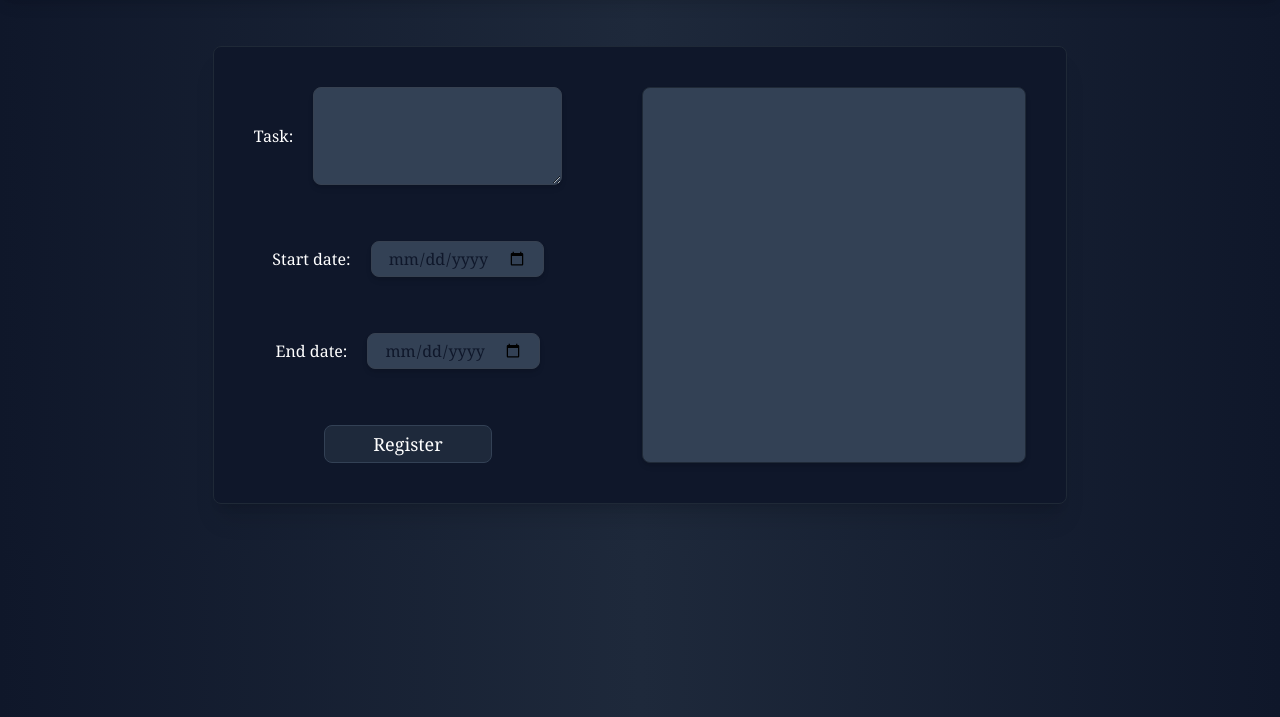
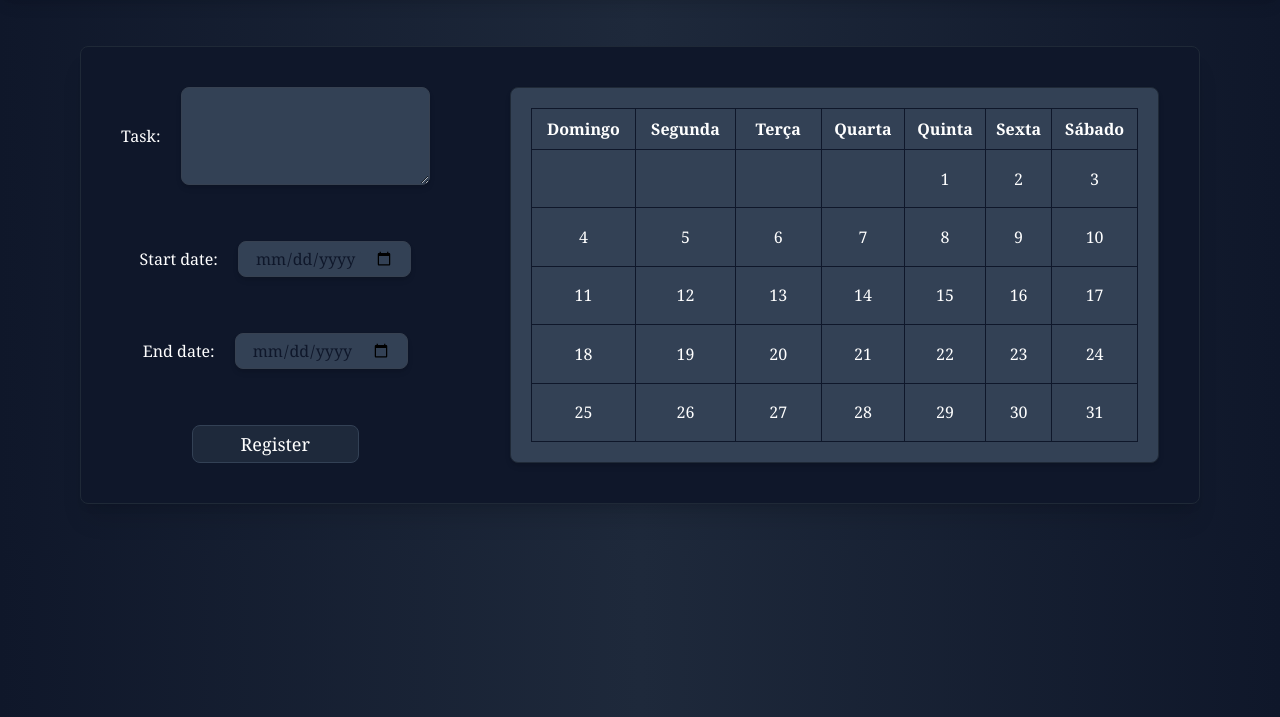
Before and after one commit to Davitoreti/task-list, a plain HTML site: page index.html in a window 1280 px wide. Shown: the part 83-800 px from the top of the page. Drawn offline with nearby package versions, Linux system fonts and the light colour scheme.

Commit message:
build: add javascript

```diff
--- a/index.html
+++ b/index.html
@@ -27,7 +27,7 @@
     </header>
 
     <main class="flex justify-center text-white text-base my-12">
-        <form class="flex flex-row items-center bg-slate-900 border border-gray-800 rounded-lg shadow-xl gap-20 p-10">
+        <form class="flex flex-row items-center bg-slate-900 border border-gray-800 rounded-lg shadow-xl w-screen mx-20 gap-20 p-10">
             <div class="flex flex-col items-center gap-14 h-full">
                 <div class="flex gap-5">
                     <label class="flex items-center" for="textAreaTask">Task:</label>
@@ -51,8 +51,67 @@
                         class="bg-slate-800 text-lg border border-slate-700 rounded-lg p-1 px-12">Register</button>
                 </div>
             </div>
-            <div class="bg-slate-700 border border-gray-800 rounded-lg shadow-md p-10 h-full w-96">
-                <ul class="list-disc list-inside" id="list-items"></ul>
+            <div class="bg-slate-700 border border-gray-800 rounded-lg shadow-md p-5 h-full w-full">
+                <table class="text-center h-full w-full" id="list-items">
+                    <thead id="table-header">
+                        <tr>
+                            <th class="item-header border-collapse border border-slate-900 py-2">Domingo</th>
+                            <th class="item-header border-collapse border border-slate-900 py-2">Segunda</th>
+                            <th class="item-header border-collapse border border-slate-900 p-2">Terça</th>
+                            <th class="item-header border-collapse border border-slate-900 py-2">Quarta</th>
+                            <th class="item-header border-collapse border border-slate-900 py-2">Quinta</th>
+                            <th class="item-header border-collapse border border-slate-900 v">Sexta</th>
+                            <th class="item-header border-collapse border border-slate-900 py-2">Sábado</th>
+                        </tr>
+                    </thead>
+                    <tbody>
+                        <tr>
+                            <td class="item border-collapse border border-slate-900"></td>
+                            <td class="item border-collapse border border-slate-900"></td>
+                            <td class="item border-collapse border border-slate-900"></td>
+                            <td class="item border-collapse border border-slate-900"></td>
+                            <td class="item border-collapse border border-slate-900"></td>
+                            <td class="item border-collapse border border-slate-900"></td>
+                            <td class="item border-collapse border border-slate-900"></td>
+                        </tr>
+                        <tr>
+                            <td class="item border-collapse border border-slate-900"></td>
+                            <td class="item border-collapse border border-slate-900"></td>
+                            <td class="item border-collapse border border-slate-900"></td>
+                            <td class="item border-collapse border border-slate-900"></td>
+                            <td class="item border-collapse border border-slate-900"></td>
+                            <td class="item border-collapse border border-slate-900"></td>
+                            <td class="item border-collapse border border-slate-900"></td>
+                        </tr>
+                        <tr>
+                            <td class="item border-collapse border border-slate-900"></td>
+                            <td class="item border-collapse border border-slate-900"></td>
+                            <td class="item border-collapse border border-slate-900"></td>
+                            <td class="item border-collapse border border-slate-900"></td>
+                            <td class="item border-collapse border border-slate-900"></td>
+                            <td class="item border-collapse border border-slate-900"></td>
+                            <td class="item border-collapse border border-slate-900"></td>
+                        </tr>
+                        <tr>
+                            <td class="item border-collapse border border-slate-900"></td>
+                            <td class="item border-collapse border border-slate-900"></td>
+                            <td class="item border-collapse border border-slate-900"></td>
+                            <td class="item border-collapse border border-slate-900"></td>
+                            <td class="item border-collapse border border-slate-900"></td>
+                            <td class="item border-collapse border border-slate-900"></td>
+                            <td class="item border-collapse border border-slate-900"></td>
+                        </tr>
+                        <tr>
+                            <td class="item border-collapse border border-slate-900"></td>
+                            <td class="item border-collapse border border-slate-900"></td>
+                            <td class="item border-collapse border border-slate-900"></td>
+                            <td class="item border-collapse border border-slate-900"></td>
+                            <td class="item border-collapse border border-slate-900"></td>
+                            <td class="item border-collapse border border-slate-900"></td>
+                            <td class="item border-collapse border border-slate-900"></td>
+                        </tr>
+                    </tbody>
+                </table>
             </div>
         </form>
     </main>
--- a/index.js
+++ b/index.js
@@ -2,7 +2,45 @@ const registerButton = document.getElementById('register-button');
 
 registerButton.addEventListener('click', makeList);
 
-let index = 0;
+const daysInMonth = (month, year) => new Date(year, month + 1, 0).getDate();
+
+let nameMonths = ['Janeiro', 'Fevereiro', 'Março', 'Abril', 'Maio', 'Junho', 'Julho', 'Agosto', 'Setembro', 'Outubro', 'Novembro', 'Dezembro'];
+let nameDaysOfWeek = ['Domingo', 'Segunda-feira', 'Terça-feira', 'Quarta-feira', 'Quinta-feira', 'Sexta-feira', 'Sábado'];
+
+const table = document.getElementById('list-items');
+const th = document.querySelectorAll('item-header');
+const td = document.getElementsByTagName('td');
+
+const currentDate = new Date();
+let currentDay = currentDate.getDate();
+let numberDay = currentDate.getDay();
+let currentMonth = currentDate.getMonth();
+let currentYear = currentDate.getFullYear();
+
+const nameDay = nameDaysOfWeek[numberDay];
+console.log(nameDay)
+
+// getDate() = número do dia (no caso hoje é dia 05, então vai retornar 5)
+// getDay() = número do dia da semana (0 = domingo, 1 = segunda...)
+
+function makeDays() {
+    let dayCounter = 1;
+    for(let i = 0; i < td.length; i++){
+        td[i].innerText = '';
+    }
+
+    const firstDay = new Date(currentYear, currentMonth, 1).getDay();
+
+    console.log(firstDay)
+
+    for(let i = firstDay; i < firstDay + daysInMonth(currentMonth, currentYear); i++){
+        if(i < td.length){
+            td[i].innerText = dayCounter++;
+        }
+    }
+}
+
+makeDays();
 
 function makeList(ev) {
     ev.preventDefault();
@@ -10,28 +48,23 @@ function makeList(ev) {
     const textArea = document.getElementById('textAreaTask').value;
     const startDateInput = document.getElementById('startDate').value;
     const endDateInput = document.getElementById('endDate').value;
-    const listItems = document.getElementById('list-items');
 
     const startDate = new Date(startDateInput + 'T00:00:00');
     const endDate = new Date(endDateInput + 'T00:00:00');
 
-    function formatDateToBrazilian(date) {
-        const day = String(date.getDate()).padStart(2, '0');
-        const month = String(date.getMonth() + 1).padStart(2, '0');
-        const year = date.getFullYear();
-
-        return `${day}/${month}/${year}`;
-    };
-
     const formattedStartDate = formatDateToBrazilian(startDate);
     const formattedEndDate = formatDateToBrazilian(endDate);
 
-    const li = document.createElement('li');
-    const rowIndex = index++;
-    li.id = 'task-' + rowIndex;
-    li.className = 'task';
-    li.innerText = 'Task: ' + textArea + '\n' + 'Start date: ' + formattedStartDate + '\n' + 'End date: ' + formattedEndDate;
+    td.innerText = 'Task: ' + textArea + '\n' + 'Start date: ' + formattedStartDate + '\n' + 'End date: ' + formattedEndDate + '\n\n';
 
-    listItems.appendChild(li);
+    table.appendChild(td);
 
-}
+};
+
+function formatDateToBrazilian(date) {
+    const day = String(date.getDate()).padStart(2, '0');
+    const month = String(date.getMonth() + 1).padStart(2, '0');
+    const year = date.getFullYear();
+
+    return `${day}/${month}/${year}`;
+};
```
